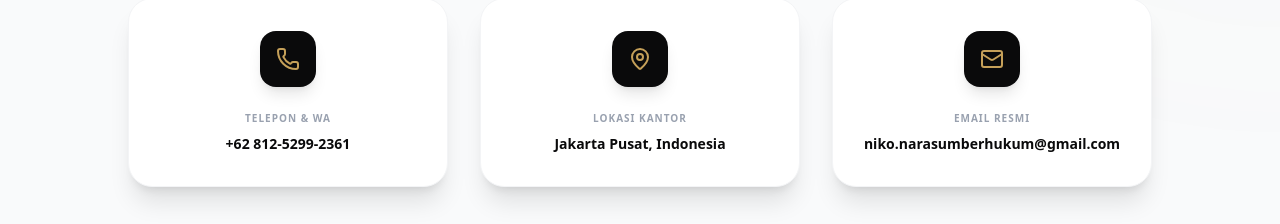
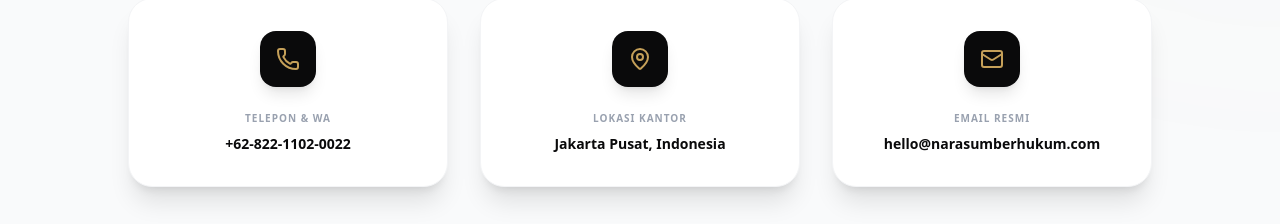
Before and after one commit to NIKOCHWERU/web-nh, a Next.js app: page / in a window 1280 px wide. Shown: the part 6820-7044 px from the top of the page. Built offline with nearby package versions, Linux system fonts and the light colour scheme.

Commit message:
Update fix

```diff
--- a/app/HomeClient.tsx
+++ b/app/HomeClient.tsx
@@ -444,9 +444,9 @@ const HomeClient = () => {
               variants={staggerContainer}
             >
               {[
-                { icon: <Phone size={24} />, label: "Telepon & WA", value: "+62 812-5299-2361" },
+                { icon: <Phone size={24} />, label: "Telepon & WA", value: "+62-822-1102-0022" },
                 { icon: <MapPin size={24} />, label: "Lokasi Kantor", value: "Jakarta Pusat, Indonesia" },
-                { icon: <Mail size={24} />, label: "Email Resmi", value: "niko.narasumberhukum@gmail.com" }
+                { icon: <Mail size={24} />, label: "Email Resmi", value: "hello@narasumberhukum.com" }
               ].map((item, idx) => (
                 <motion.div
                   key={idx}
```
